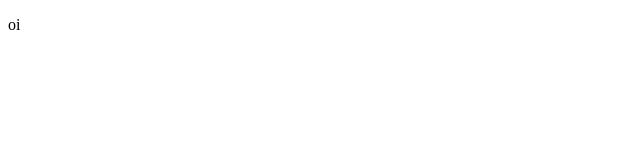
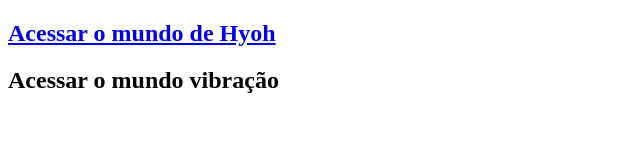
Before and after one commit to gitsavem/universo.varsati, a plain HTML site: page index.html in a window 1280 px wide. Shown: the whole page, without its empty margins (0-640 px from the left). Drawn offline with Linux system fonts and the light colour scheme.

Commit message:
Teste de link
Testando se o link consegue me direcionar para outro site meu.

```diff
--- a/index.html
+++ b/index.html
@@ -6,6 +6,10 @@
     <title>Universo Varsati</title>
 </head>
 <body>
-    <p>oi</p>
+    <main>
+        <h2><a href="https://gitsavem.github.io/MySiteHyoh/">Acessar o mundo de Hyoh</a></h2>
+        <h2>Acessar o mundo vibração</h2>
+
+    </main>
 </body>
 </html>
```
